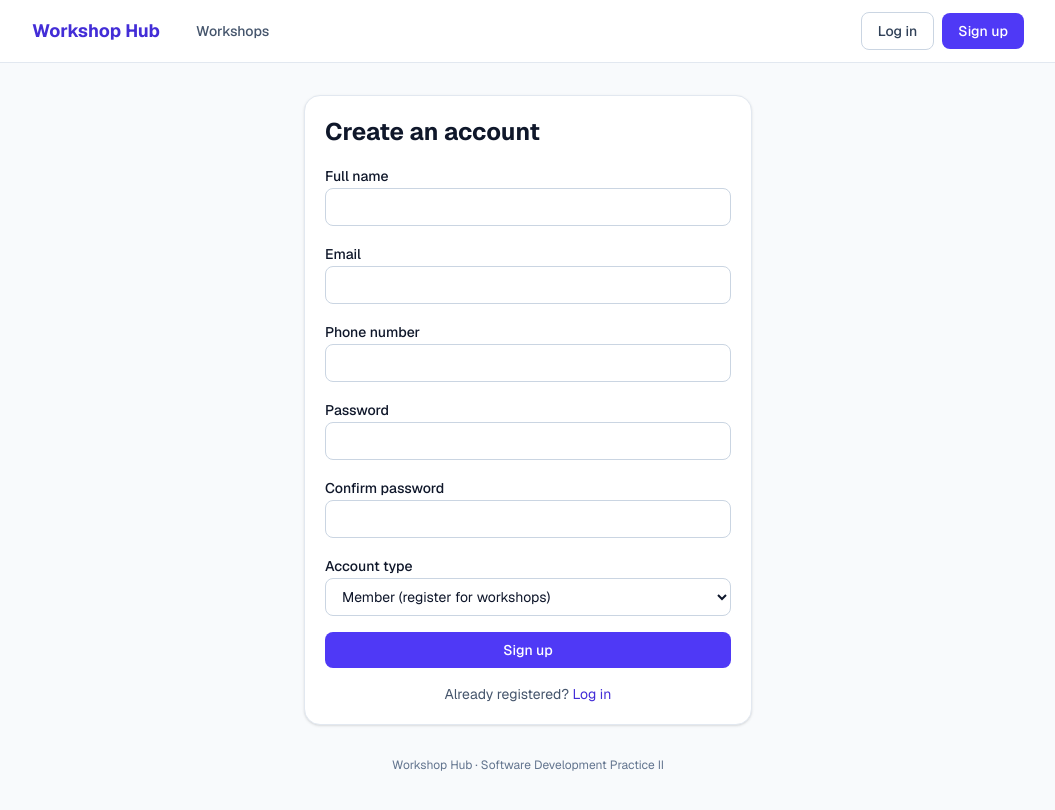
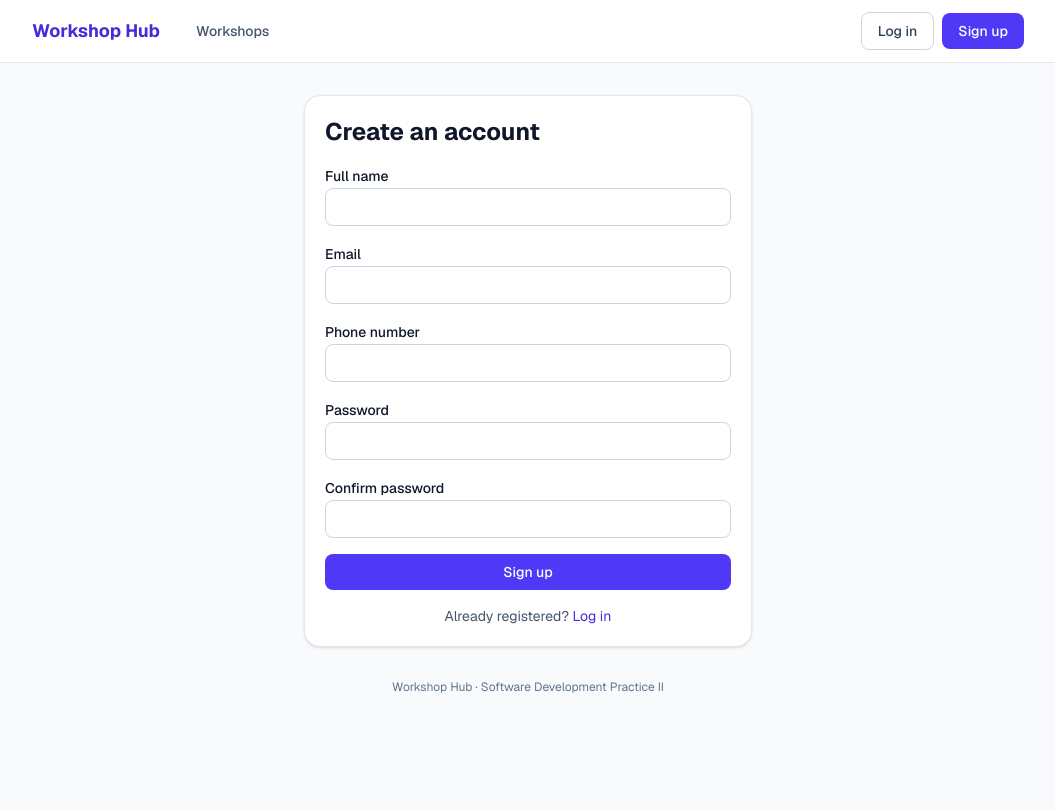
Before and after one commit to idealkritarat/swd2-project, a Next.js app: page /register in a window 1280 px wide. Shown: the top 810 px of the page, without its empty margins (112-1167 px from the left). Built offline with nearby package versions, Linux system fonts and the light colour scheme; no server answers.

Commit message:
Sign up always creates a member

```diff
--- a/src/app/register/page.tsx
+++ b/src/app/register/page.tsx
@@ -5,7 +5,6 @@ import { useRouter } from "next/navigation";
 import { signIn } from "next-auth/react";
 import { useState } from "react";
 import { ApiError, authApi } from "@/lib/api";
-import type { Role } from "@/types";
 
 export default function RegisterPage() {
   const router = useRouter();
@@ -40,7 +39,7 @@ export default function RegisterPage() {
         email,
         tel,
         password,
-        role: String(form.get("role")) as Role,
+        role: "member",
       });
       await signIn("credentials", { email, password, redirect: false });
       router.push("/");
@@ -74,15 +73,6 @@ export default function RegisterPage() {
           <input id={id} name={id} type={type} required autoComplete={auto} className="input" />
         </div>
       ))}
-      <div className="space-y-1">
-        <label htmlFor="role" className="text-sm font-medium">
-          Account type
-        </label>
-        <select id="role" name="role" defaultValue="member" className="input">
-          <option value="member">Member (register for workshops)</option>
-          <option value="admin">Admin (manage workshops)</option>
-        </select>
-      </div>
       <button type="submit" className="btn-primary w-full" disabled={loading}>
         {loading ? "Creating account…" : "Sign up"}
       </button>
```
Also changed, not shown: 11 other files (tests, documents, lock files or other folders).
